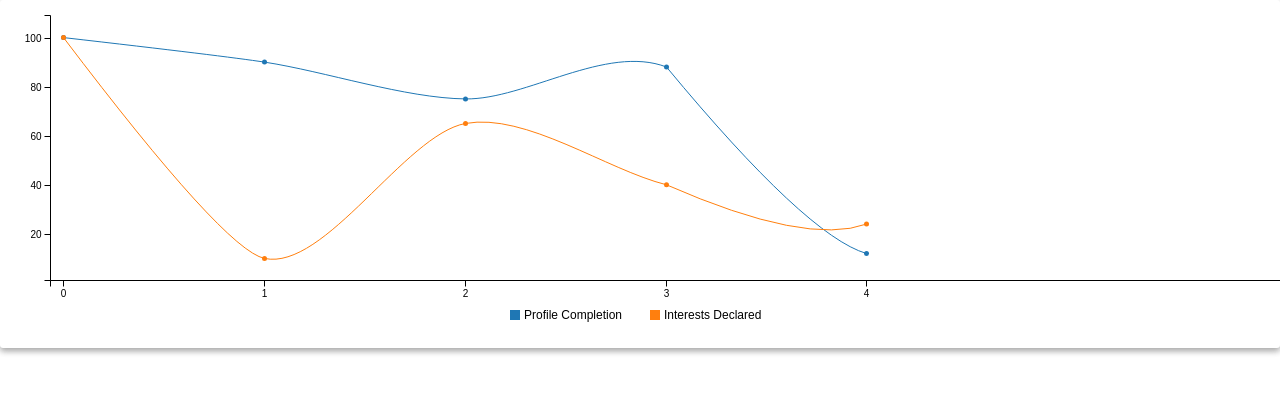
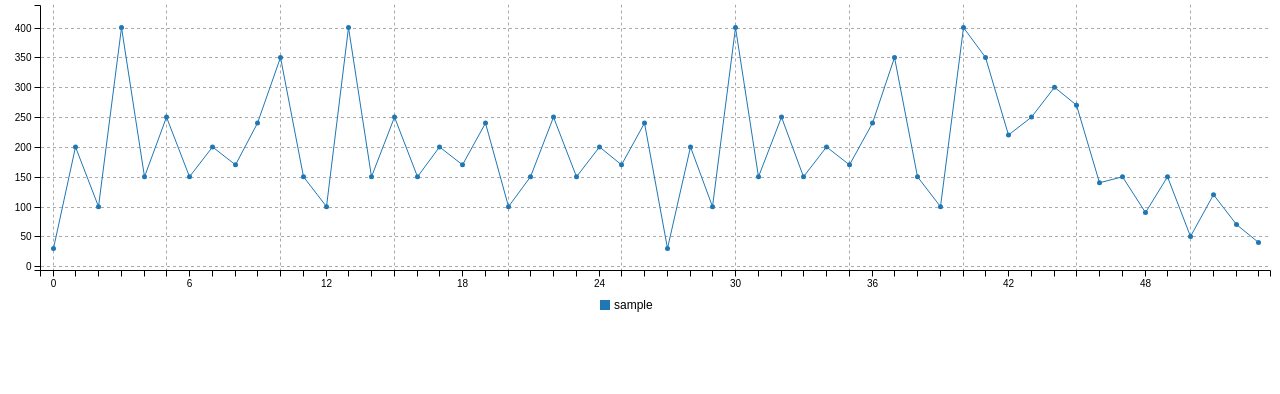
Before and after one commit to Blazur/Oxford, a website: page demo/index.html in a window 1280 px wide. Drawn offline with Linux system fonts and the light colour scheme.

Commit message:
new features on chart directive

```diff
--- a/demo/app.js
+++ b/demo/app.js
@@ -17,12 +17,12 @@ angular.module('demo', [
 .controller('Controller', function($scope) {
   $scope.data = {
     columns: [
-      ['Profile Completion', 100, 90, 75, 88, 12, 40],
-      ['Interests Declared', 100, 10, 65, 40, 24, 100, 80]
+      ['sample', 30, 200, 100, 400, 150, 250, 150, 200, 170, 240, 350, 150, 100, 400, 150, 250, 150, 200, 170, 240, 100, 150, 250, 150, 200, 170, 240, 30, 200, 100, 400, 150, 250, 150, 200, 170, 240, 350, 150, 100, 400, 350, 220, 250, 300, 270, 140, 150, 90, 150, 50, 120, 70, 40]
     ],
-    type: 'spline'
+    type: 'line'
   };
-   $scope.axis = {
+
+  $scope.axis = {
     x: {
       type: 'category',
       categories: ['Josh', 'Mase', 'Xianhui', 'James', 'Joe', 'That One Guy']
--- a/demo/index.html
+++ b/demo/index.html
@@ -9,8 +9,8 @@
 </head>
 <body ng-app="demo">
   <div ng-controller="Controller">
-    <div class='card-material'>
-      <ox-chart data="data"></ox-chart>
+    <div>
+      <ox-chart data="data" grid="true" zoom="true"></ox-chart>
     </div>
   </div>
 
--- a/src/scripts/main/directives/chart.js
+++ b/src/scripts/main/directives/chart.js
@@ -18,7 +18,31 @@
       replace: true,
       link: function(scope, element, attrs) {
         //assign an id to the chart if it doesn't have one
+        console.log(attrs);
+
+        //available option to show gridlines for chart
+        if(attrs.grid === 'true') {
+          console.log('trueee');
+          scope.grid = {
+            x: { show: true },
+            y: { show: true}
+          };
+        }
+        //option to view subchart
+        if(attrs.subchart === 'true') {
+          scope.subchart = {
+            show: true
+          };
+        }
+        //option to zoom in on chart
+        if(attrs.zoom === 'true') {
+          scope.zoom = { zoom: { enabled: true } };
+        }
+
+
+
         var chartId;
+
         if(element.attr('id')) {
           chartId = element.attr('id');
         }
@@ -27,6 +51,8 @@
           element.attr('id', chartId);
           chartIdCounter += 1;
         }
+
+        //will be called on click
         scope.data.onclick = function(d, elem) {
           console.log(elem.style.fill, ' elem');
           elem.style.fill = '#ce93d8';
@@ -37,7 +63,10 @@
           bindto: '#' + element.attr('id'),
           data: scope.data,
           axis: scope.axis,
-          options: scope.options
+          options: scope.options,
+          grid: scope.grid,
+          subchart: scope.subchart,
+          zoom: scope.zoom
         };
         chartData.data.type = attrs.chart? attrs.chart : scope.data.type? scope.data.type : 'line';
 
@@ -67,15 +96,6 @@
         }, onChartChanged);
         //Generating the chart
         var chart = c3.generate(chartData);
-        $timeout(function() {
-          console.log('changedd');
-          scope.data = {
-            columns: [
-              ['Profile Completion', 50, 39, 120, 145, 13],
-              ['Interests Declared', 100, 10, 34, 58, 48]
-            ]
-          };
-        }, 5000);
         // chart.internal.config.data_colors['Profile Completion'] = '#9c27b0';
         // console.log(chart.internal.config.data_colors['Profile Completion'], ' chart');
       }
```
